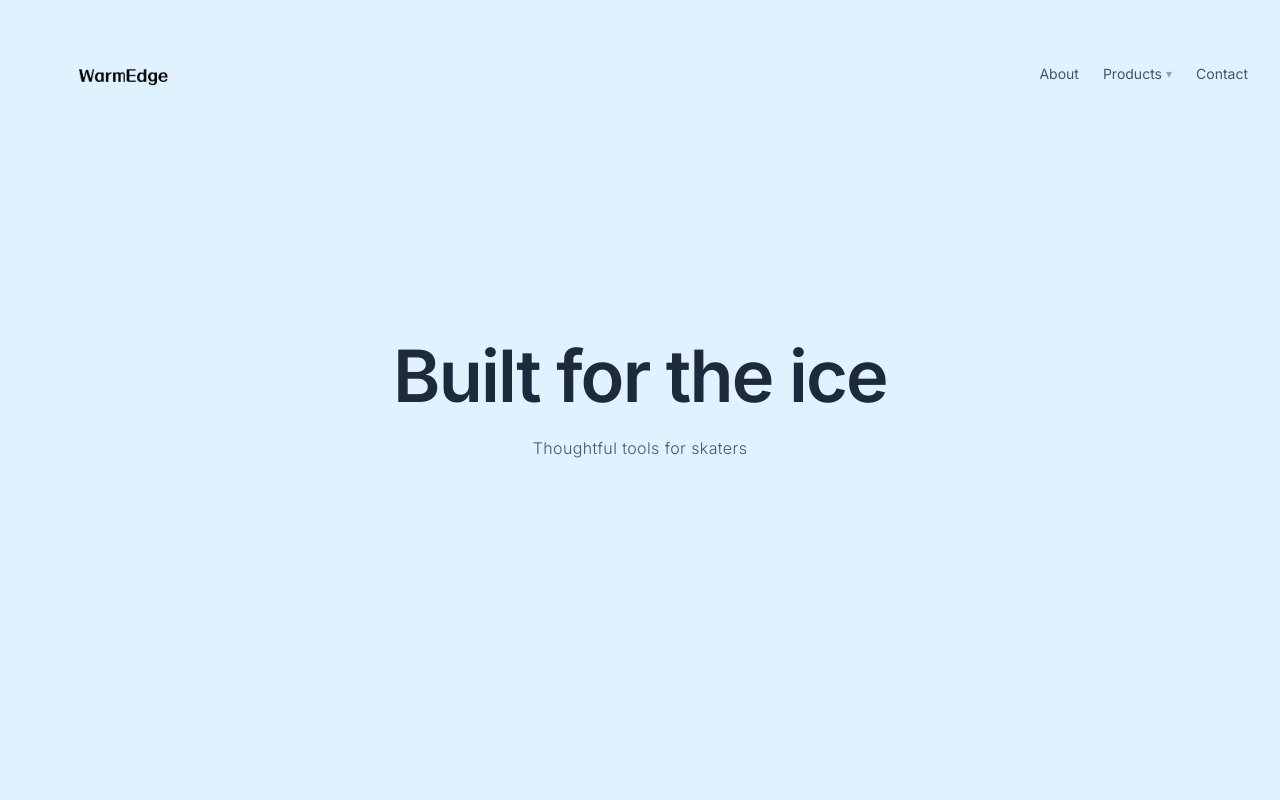
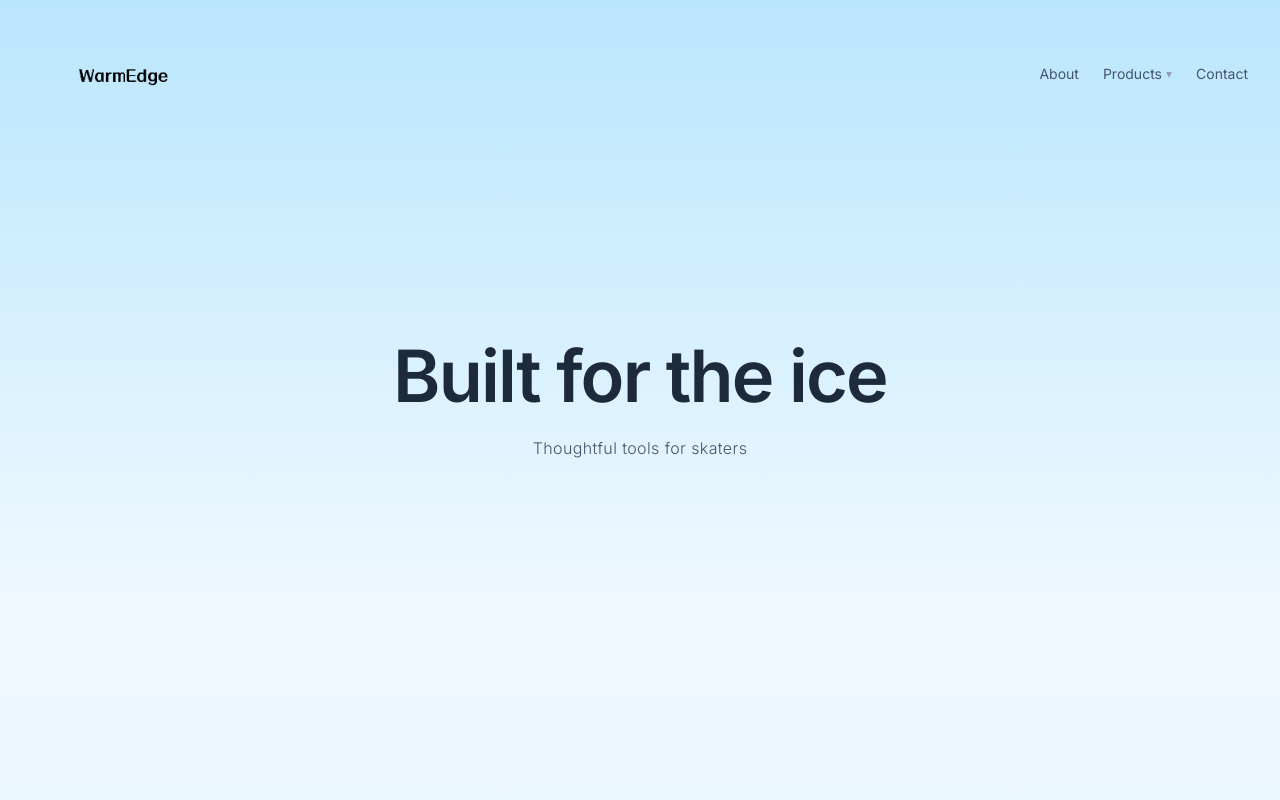
Before and after one commit to charlesl3/warmedge, a Next.js app: page / in a window 1280 px wide. Shown: the top 800 px of the page. Built offline with nearby package versions, Linux system fonts and the light colour scheme.

Commit message:
unifycolor

```diff
--- a/app/page.tsx
+++ b/app/page.tsx
@@ -7,7 +7,7 @@ export default function Home() {
   const [showSubtitle, setShowSubtitle] = useState(false)
 
   return (
-    <main className="min-h-screen flex items-center justify-center text-center px-6 bg-sky-100">
+    <main className="min-h-screen flex items-center justify-center text-center px-6">
       <section className="relative">
         {/* Main headline */}
         <h1 className="text-5xl md:text-7xl font-semibold tracking-tight text-slate-800">
```
